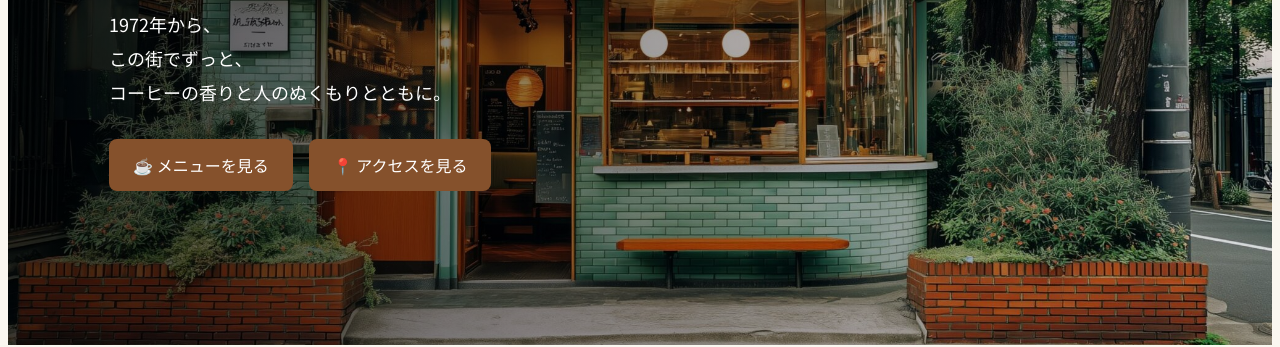
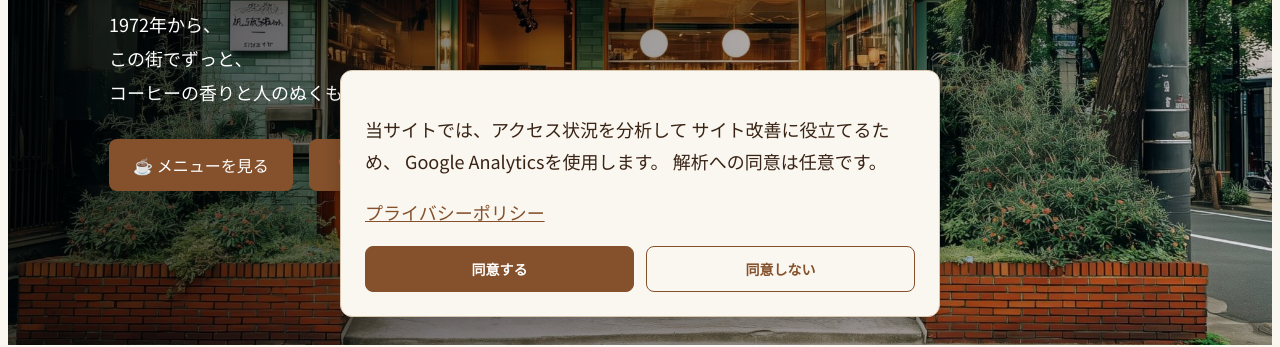
Before and after one commit to milkkarin/cafe-website, a plain HTML site: page index.html in a window 1280 px wide. Shown: the part 463-810 px from the top of the page. Drawn offline with Linux system fonts and the light colour scheme.

Commit message:
Cookie同意バナーのCSSを追加

```diff
--- a/style.css
+++ b/style.css
@@ -861,3 +861,81 @@ nav a {
 .menu-card img {
   cursor: zoom-in;
 }
+
+/* Cookie同意バナー */
+.cookie-banner {
+  position: fixed;
+  bottom: 20px;
+  left: 50%;
+  transform: translateX(-50%);
+
+  width: calc(100% - 40px);
+  max-width: 600px;
+  box-sizing: border-box;
+
+  padding: 24px;
+  background-color: #FAF7F0;
+  color: #382315;
+  border: 1px solid #D8C6AF;
+  border-radius: 12px;
+  box-shadow: 0 4px 20px rgba(0, 0, 0, 0.2);
+
+  z-index: 3000;
+  font-size: 14px;
+  line-height: 1.8;
+}
+
+/* 非表示のとき */
+.cookie-banner[hidden] {
+  display: none;
+}
+
+/* プライバシーポリシーへのリンク */
+.cookie-banner a {
+  color: #85512C;
+  text-decoration: underline;
+}
+
+/* ボタンを横並びにする */
+.cookie-buttons {
+  display: flex;
+  gap: 12px;
+  margin-top: 16px;
+}
+
+/* ボタン共通 */
+.cookie-buttons button {
+  flex: 1;
+  padding: 12px;
+  border-radius: 8px;
+  font-size: 14px;
+  font-weight: bold;
+  cursor: pointer;
+}
+
+/* 同意するボタン */
+#cookie-accept {
+  background-color: #85512C;
+  color: white;
+  border: 1px solid #85512C;
+}
+
+/* 同意しないボタン */
+#cookie-reject {
+  background-color: transparent;
+  color: #85512C;
+  border: 1px solid #85512C;
+}
+
+/* スマホ表示 */
+@media (max-width: 480px) {
+  .cookie-banner {
+    bottom: 10px;
+    width: calc(100% - 20px);
+    padding: 18px;
+  }
+
+  .cookie-buttons {
+    flex-direction: column;
+  }
+}
```
